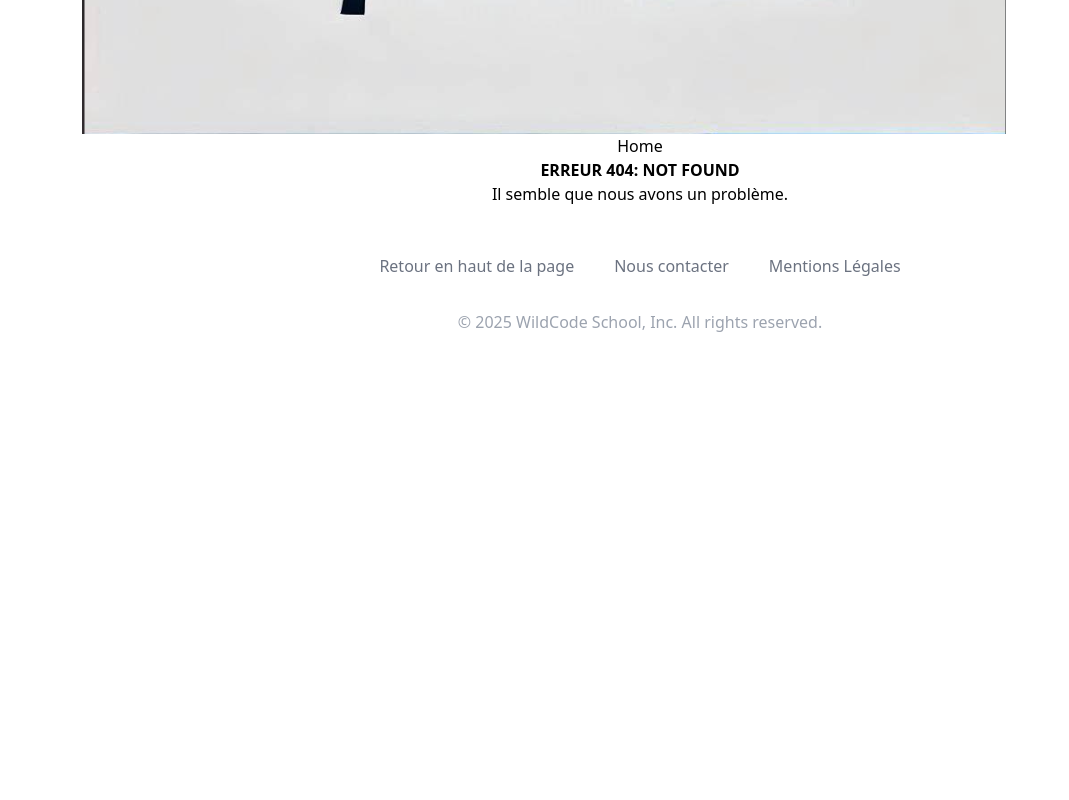
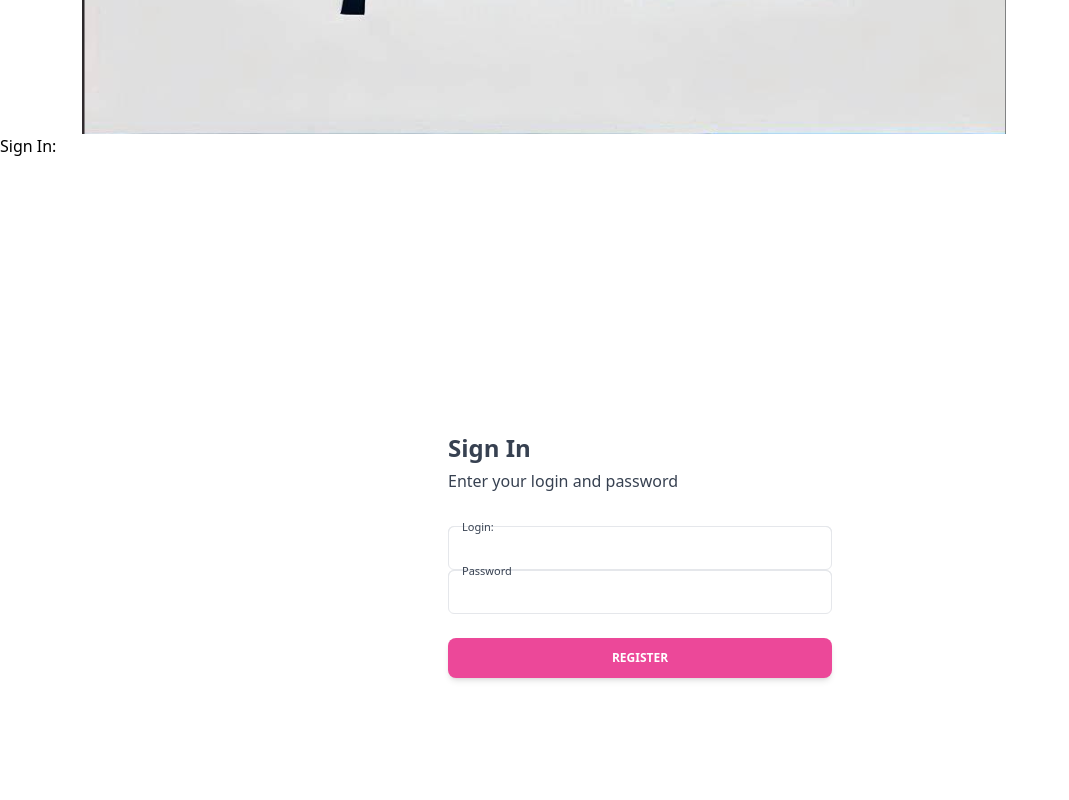
Before and after one commit to WildCodeSchool-2024-09/js-remote-orange-P3-speedjob, a React (Vite) app in the folder client/: page /signIn in a window 1280 px wide. Shown: the part 440-1240 px from the top of the page, without its empty margins (0-1069 px from the left). Before the commit the page ends 822 px from the top, so only its background shows below. Built offline with nearby package versions, Linux system fonts and the light colour scheme.

Commit message:
fixing path bug

```diff
--- a/client/src/App.tsx
+++ b/client/src/App.tsx
@@ -9,6 +9,7 @@
 import Legal from "./pages/legal";
 import Login from "./pages/login";
 import NotFound from "./pages/notFound";
+import SignIn from "./pages/signIn";
 
 function App() {
   return (
@@ -21,6 +22,7 @@
           <Route path="/contact" element={<Contact />} />
           <Route path="/legal" element={<Legal />} />
           <Route path="/login" element={<Login />} />
+          <Route path="/signIn" element={<SignIn />} />
           <Route path="*" element={<NotFound />} />
         </Routes>
         <Footer />
--- a/client/src/components/signUpMobile.tsx
+++ b/client/src/components/signUpMobile.tsx
@@ -54,7 +54,7 @@
               <div className="relative h-11 w-full min-w-[200px]">
                 <label
                   htmlFor="fName"
-                  className="before:content[' '] after:content[' '] pointer-events-none absolute left-0 -top-1.5 flex h-full w-full select-none text-[11px] font-normal leading-tight text-blue-gray-400 transition-all before:pointer-events-none before:mt-[6.5px] before:mr-1 before:box-border before:block before:h-1.5 before:w-2.5 before:rounded-tl-md before:border-t before:border-l before:border-blue-gray-200 before:transition-all after:pointer-events-none after:mt-[6.5px] after:ml-1 after:box-border after:block after:h-1.5 after:w-2.5 after:flex-grow after:rounded-tr-md after:border-t after:border-r after:border-blue-gray-200 after:transition-all peer-placeholder-shown:text-sm peer-placeholder-shown:leading-[4.1] peer-placeholder-shown:text-blue-gray-500 peer-placeholder-shown:before:border-transparent peer-placeholder-shown:after:border-transparent peer-focus:text-[11px] peer-focus:leading-tight peer-focus:text-pink-500 peer-focus:before:border-t-2 peer-focus:before:border-l-2 peer-focus:before:!border-pink-500 peer-focus:after:border-t-2 peer-focus:after:border-r-2 peer-focus:after:!border-pink-500 peer-disabled:text-transparent peer-disabled:before:border-transparent peer-disabled:after:border-transparent peer-disabled:peer-placeholder-shown:text-blue-gray-500"
+                  className="before:content[' '] after:content[' '] pointer-events-none absolute left-0 -top-1.5 flex h-full w-full select-none text-[11px] font-normal leading-tight text-blue-gray-400 transition-all before:pointer-events-none before:mt-[6.5px] before:mr-1 before:box-border before:block before:h-1.5 before:w-2.5 before:rounded-tl-md before:border-t before:border-l before:border-blue-gray-200 before:transition-all after:pointer-events-none after:mt-[6.5px] after:ml-1 after:box-border after:block after:h-1.5 after:w-2.5 after:flex-grow after:rounded-tr-md after:border-t after:border-r after:border-blue-gray-200 after:transition-all peer-placeholder-shown:text-sm peer-placeholder-shown:leading-[4.1] peer-placeholder-shown:text-blue-gray-500 peer-placeholder-shown:before:border-transparent peer-placeholder-shown:after:border-transparent peer-focus:text-[11px] peer-focus:leading-tight peer-focus:text-gray-500 peer-focus:before:border-t-2 peer-focus:before:border-l-2 peer-focus:before:!border-pink-500 peer-focus:after:border-t-2 peer-focus:after:border-r-2 peer-focus:after:!border-gray-500 peer-disabled:text-transparent peer-disabled:before:border-transparent peer-disabled:after:border-transparent peer-disabled:peer-placeholder-shown:text-blue-gray-500"
                 >
                   Prénom
                 </label>
--- /dev/null
+++ b/client/src/pages/signIn.tsx
@@ -0,0 +1,12 @@
+import SignInModule from "../components/signInModule";
+
+function SignIn() {
+  return (
+    <div>
+      <h1>Sign In:</h1>
+      <SignInModule />
+    </div>
+  );
+}
+
+export default SignIn;
```
